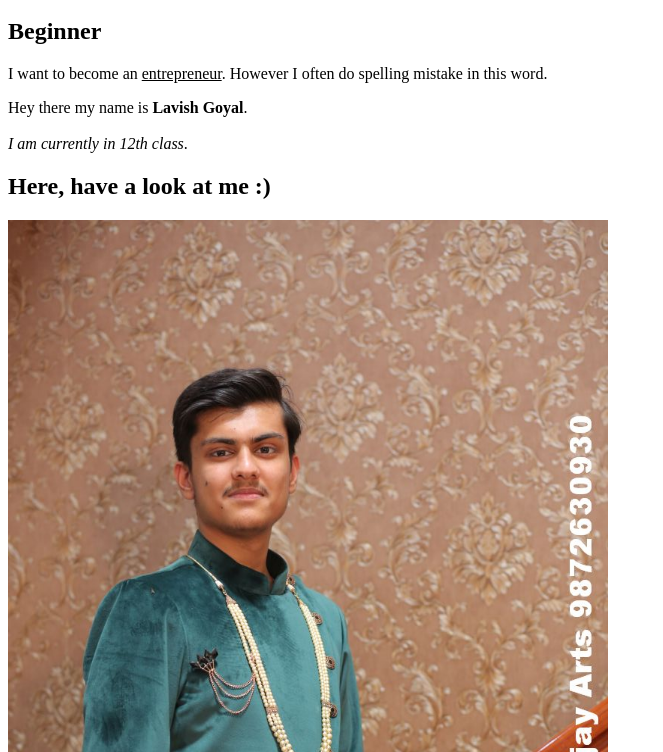
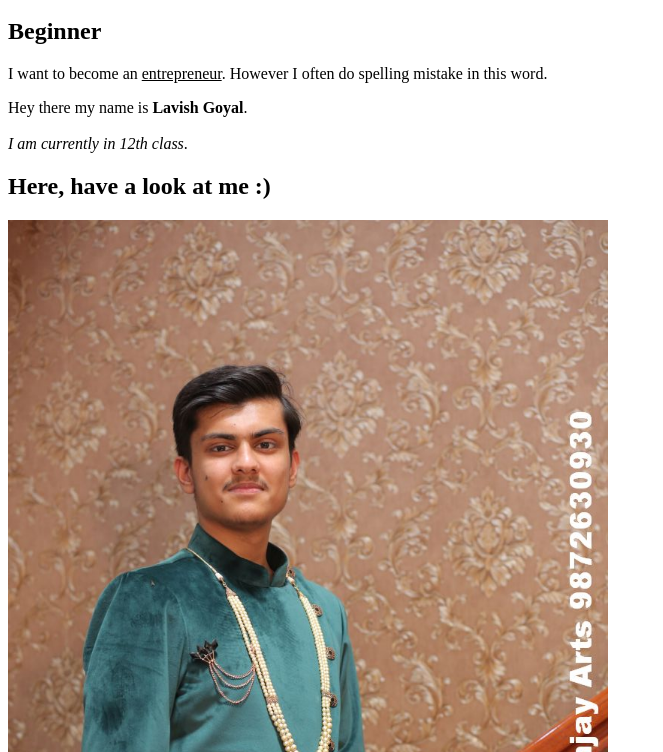
Before and after one commit to goellavish10/firsttime, a plain HTML site: page index.html in a window 1280 px wide. Shown: the part 48-800 px from the top of the page, without its empty margins (0-663 px from the left). Drawn offline with Linux system fonts and the light colour scheme.

Commit message:
Update index.html

```diff
--- a/index.html
+++ b/index.html
@@ -10,7 +10,7 @@
    <p>
 Hey there my name is <b>Lavish Goyal</b>. <br><br> <i>I am currently in 12th class</i>. </p>
 <p> <h2>Here, have a look at me :)</h2></p>
-<img src="PHOTO.jpeg" alt="Image" height="909" width="600"/>
+<img src="PHOTO.jpeg" alt="Image" height="890" width="600"/>
 
    <p>I know I am looking nice.</p>
 
```
